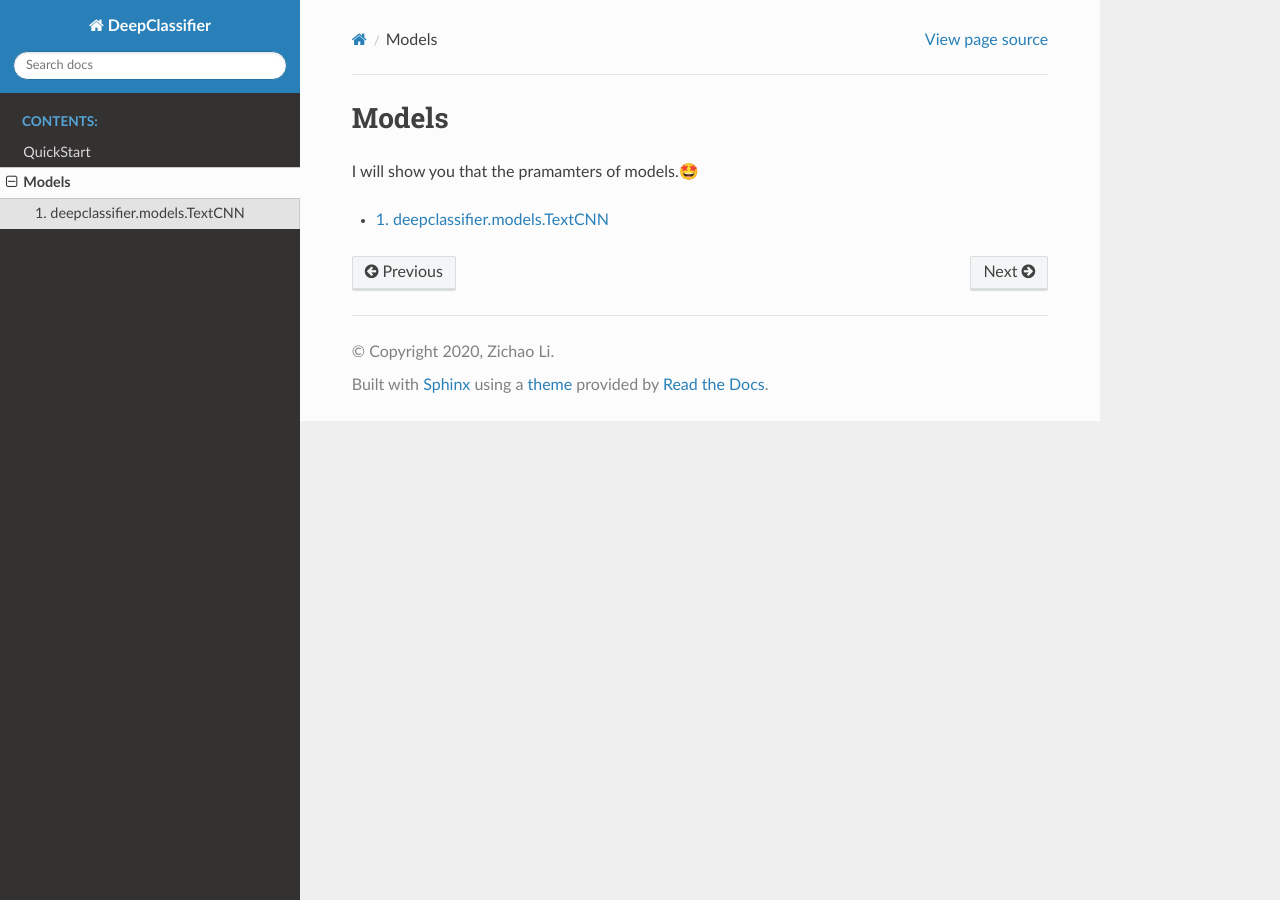
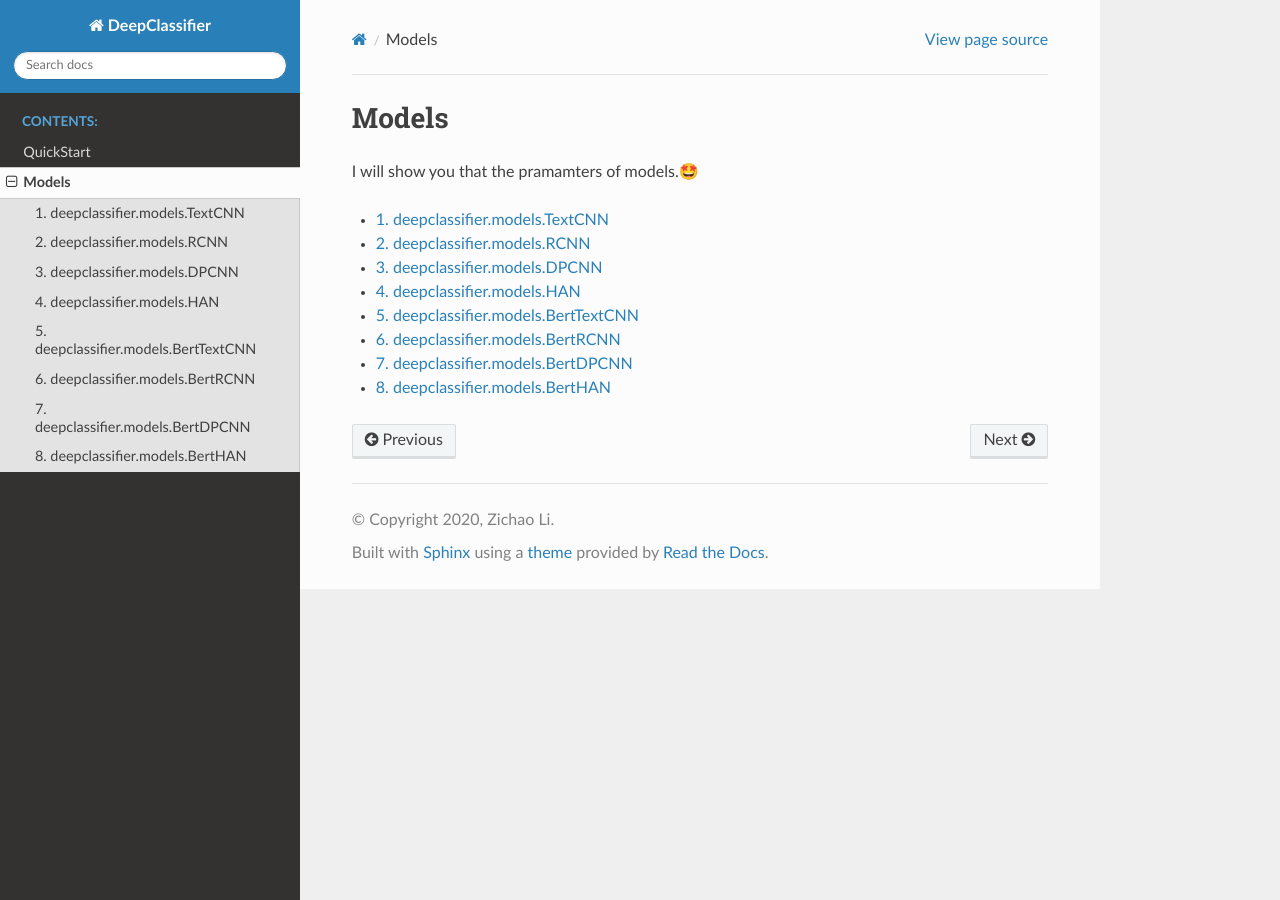
Before and after one commit to codewithzichao/DeepClassifier, a Sphinx documentation site: the page built from docs/source/Models/index.rst, in a window 1280 px wide. Built offline with Sphinx 7.4.7 and the Read the Docs theme 2.0.0, drawn with Linux system fonts in a browser that asks for light colours.

Commit message:
update docs 🧐

```diff
--- /dev/null
+++ b/docs/source/Models/02_RCNN.rst
@@ -0,0 +1,4 @@
+deepclassifier.models.RCNN
+==========
+
+I will show you that the parameters of RCNN model.
--- /dev/null
+++ b/docs/source/Models/03_DPCNN.rst
@@ -0,0 +1,4 @@
+deepclassifier.models.DPCNN
+==========
+
+I will show you that the parameters of DPCNN model.
--- /dev/null
+++ b/docs/source/Models/04_HAN.rst
@@ -0,0 +1,4 @@
+deepclassifier.models.HAN
+==========
+
+I will show you that the parameters of HAN model.
--- /dev/null
+++ b/docs/source/Models/05_BertTextCNN.rst
@@ -0,0 +1,4 @@
+deepclassifier.models.BertTextCNN
+==========
+
+I will show you that the parameters of BertTextCNN model.
--- /dev/null
+++ b/docs/source/Models/06_BertRCNN.rst
@@ -0,0 +1,4 @@
+deepclassifier.models.BertRCNN
+==========
+
+I will show you that the parameters of BertRCNN model.
--- /dev/null
+++ b/docs/source/Models/07_BertDPCNN.rst
@@ -0,0 +1,4 @@
+deepclassifier.models.BertDPCNN
+==========
+
+I will show you that the parameters of BertDPCNN model.
--- /dev/null
+++ b/docs/source/Models/08_BertHAN.rst
@@ -0,0 +1,4 @@
+deepclassifier.models.BertHAN
+==========
+
+I will show you that the parameters of BertHAN model.
--- a/docs/source/Models/index.rst
+++ b/docs/source/Models/index.rst
@@ -8,3 +8,10 @@ I will show you that the pramamters of models.🤩
     :numbered: 2
 
     01_TextCNN
+    02_RCNN
+    03_DPCNN
+    04_HAN
+    05_BertTextCNN
+    06_BertRCNN
+    07_BertDPCNN
+    08_BertHAN
```
Also changed, not shown: docs/source/QuickStart/index.rst (+8 -3 lines).
